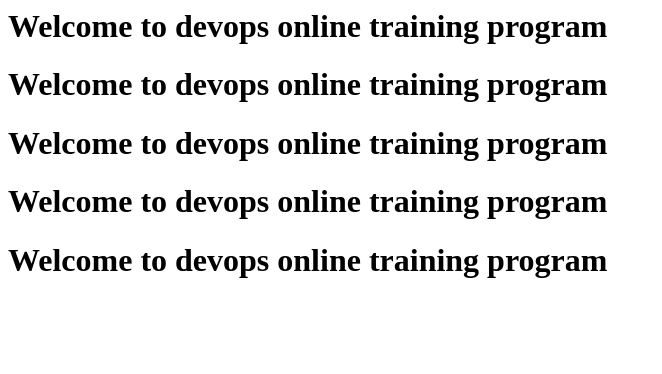
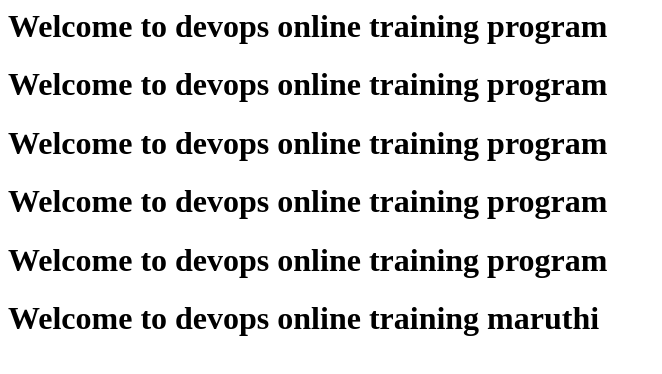
Before and after one commit to vineethgit5/project, a plain HTML site: page index.html in a window 1280 px wide. Shown: the whole page, without its empty margins (0-662 px from the left). Drawn offline with Linux system fonts and the light colour scheme.

Commit message:
updated index.html

```diff
--- a/index.html
+++ b/index.html
@@ -3,3 +3,4 @@
 <h1> Welcome to devops online training program </h1>
 <h1> Welcome to devops online training program </h1>
 <h1> Welcome to devops online training program </h1>
+<h1> Welcome to devops online training maruthi </h1>
```
